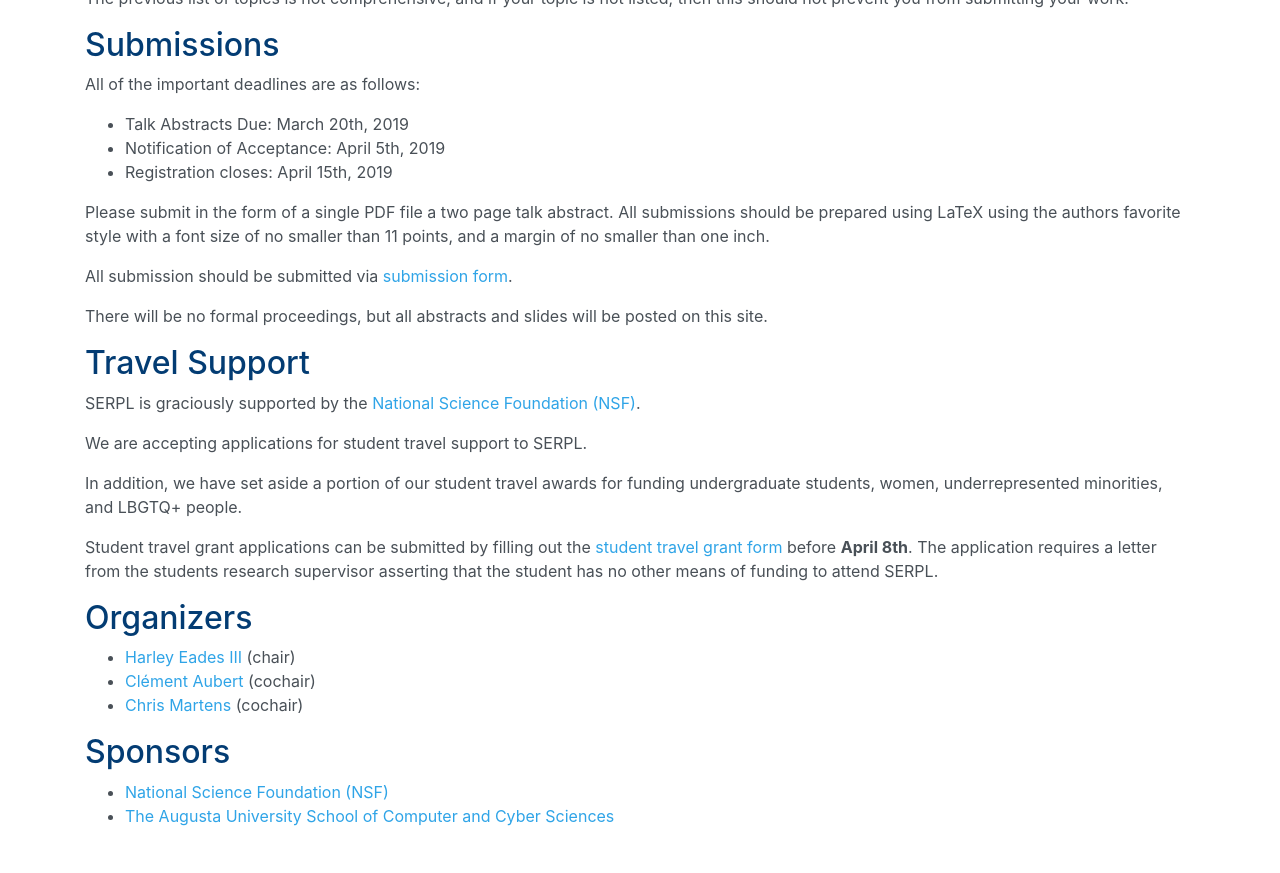
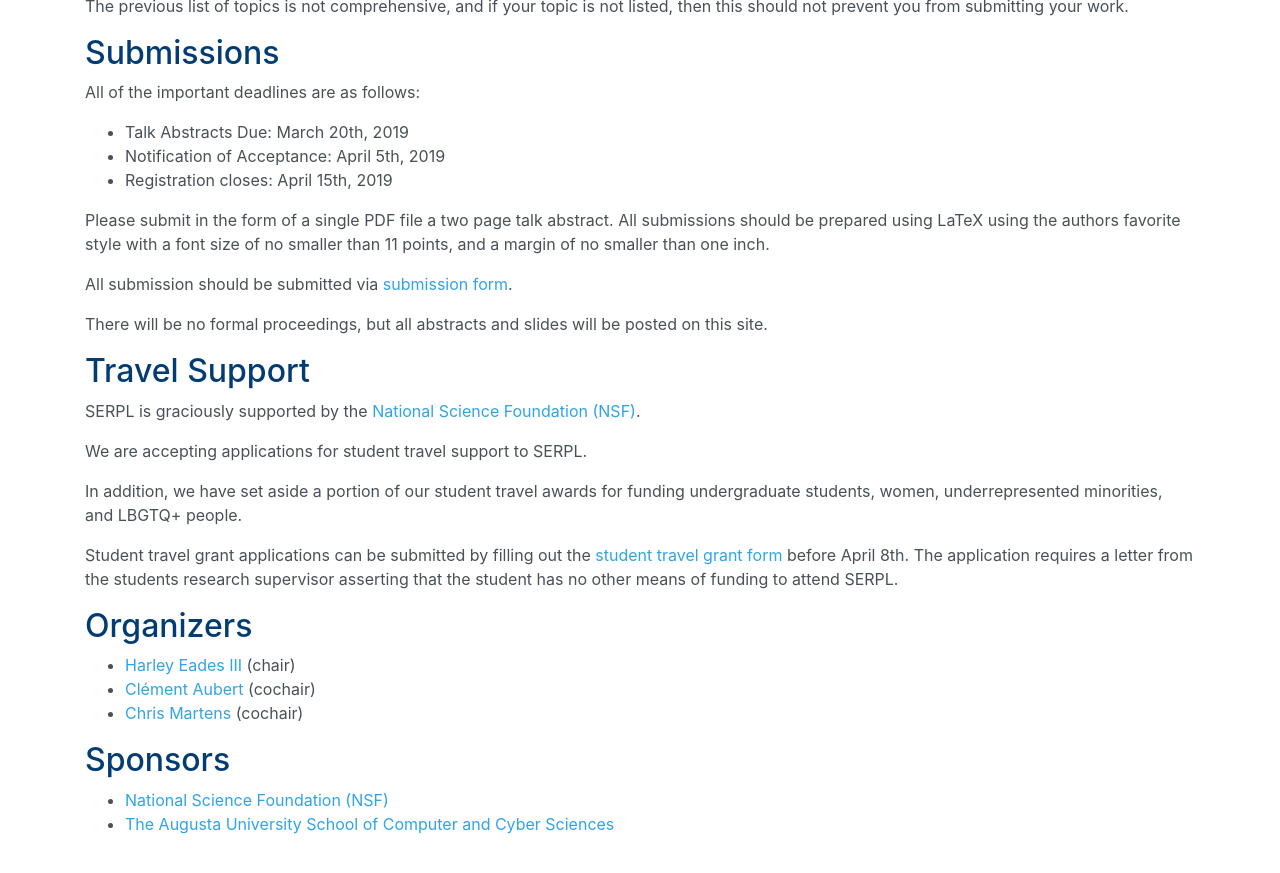
Before and after one commit to the-au-forml-lab/SERPL2019, a Jekyll site: the page built from index.md, in a window 1280 px wide and 900 px high, scrolled down 1897 px. Shown: the top 873 px of the window. Built offline with Jekyll 4.4.1, drawn with Linux system fonts in a browser that asks for light colours; some of the changed text lies outside the part shown.

Commit message:
Misc.
Compressed a list, added where the GCC is (which city / state / country), remove bold from a date.

```diff
--- a/index.md
+++ b/index.md
@@ -44,7 +44,6 @@
   There are several hotels near the GCC, here are a few suggestions:
 
   - [Augusta Marriott at the Convention Center](https://www.marriott.com/hotels/travel/agsmc-augusta-marriott-at-the-convention-center/?scid=bb1a189a-fec3-4d19-a255-54ba596febe2) - five minute walk to the GCC
-
   - [Holiday Inn Express Augusta Downtown](https://www.ihg.com/holidayinnexpress/hotels/us/en/augusta/agsdt/hoteldetail?cm_mmc=GoogleMaps-_-EX-_-US-_-AGSDT)
 
   The GCC is in the Augusta downtown, and there are tons of restaurants, pubs, and bars within walking distance.
@@ -103,7 +102,7 @@
 
   Student travel grant applications can be submitted by filling out
   the [student travel grant
-  form](https://goo.gl/forms/rF9kE34nbN9Xte4Q2) before **April 8th**. The application
+  form](https://goo.gl/forms/rF9kE34nbN9Xte4Q2) before April 8th. The application
   requires a letter from the students research supervisor asserting
   that the student has no other means of funding to attend SERPL.
 
```
Also changed, not shown: other parts of index.md (+1 -1 lines).
